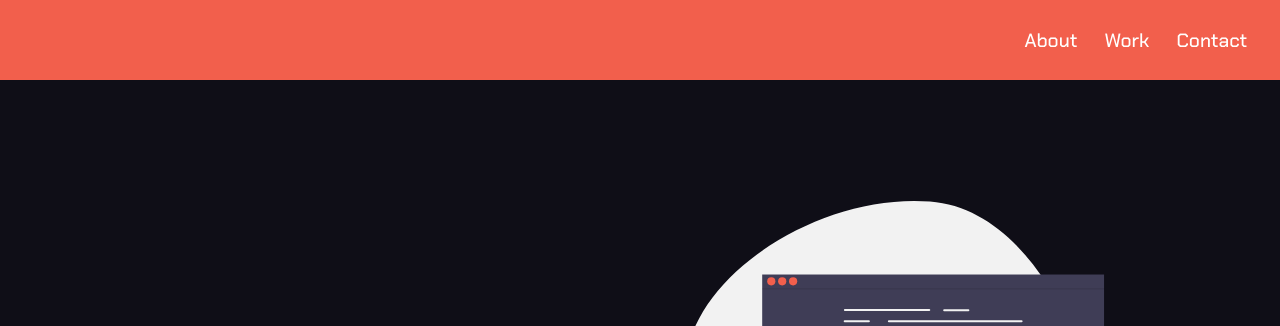
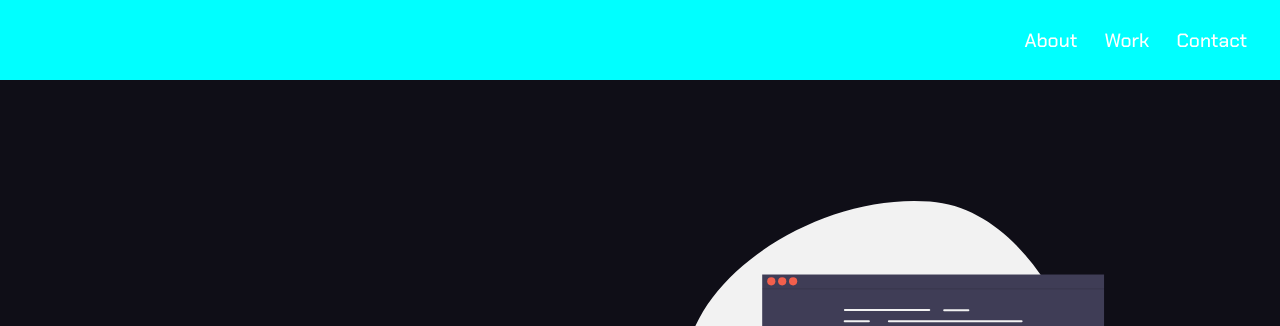
Before and after one commit to efrensho/personal-portfolio-page, a plain HTML site: page index.html in a window 1280 px wide. Shown: the top 326 px of the page. Drawn offline with Linux system fonts and the light colour scheme.

Commit message:
changed color nav

```diff
--- a/index.html
+++ b/index.html
@@ -14,7 +14,7 @@
   </head>
 
   <body>
-    <nav id="navbar">
+    <nav id="navbar" style="background-color: aqua !important;">
       <ul>
         <a href="#welcome-section">About</a>
         <a href="#projects">Work</a>
```
